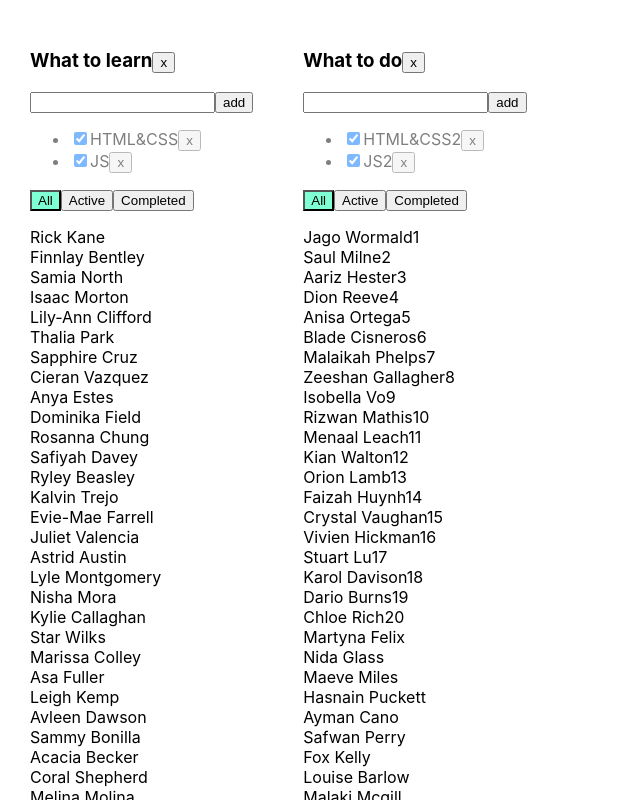
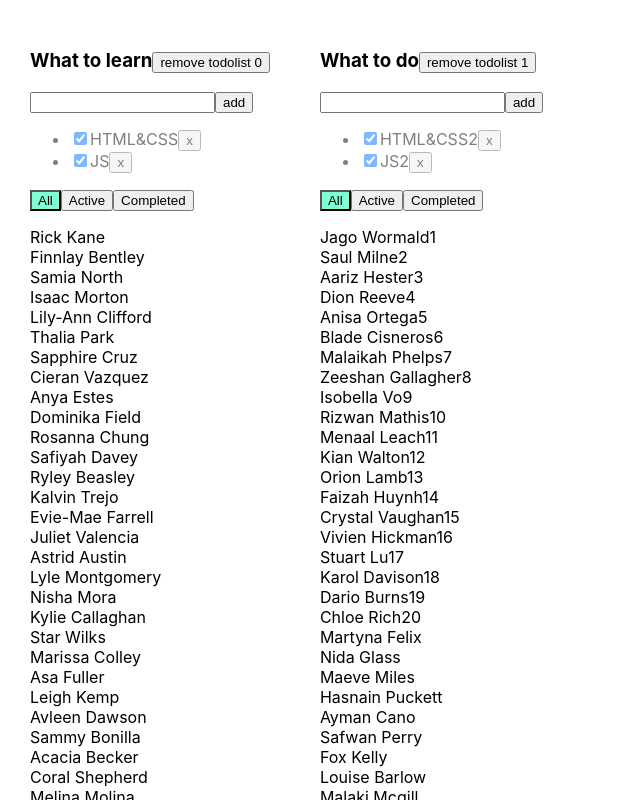
Before and after one commit to dktwho/callback-dop-1, a React (Create React App) app: page / in a window 1280 px wide. Shown: the top 800 px of the page, without its empty margins (0-640 px from the left). Built offline with nearby package versions, Linux system fonts and the light colour scheme.

Commit message:
Fixed remove TodoListHandler

```diff
--- a/src/Todolist.tsx
+++ b/src/Todolist.tsx
@@ -37,18 +37,18 @@ export function Todolist(props: PropsType) {
     }
 
     const addTaskClickHandler = () => {
-        props.addTask(title, props.id )
+        props.addTask(title, props.id)
         setTitle('')
+    }
+
+    const removeTodoListHandler = () => {
+        props.removeTodolist(props.id)
     }
 
 
     return <div>
         <h3> {props.title}
-            <button onClick={() => {
-                'removeTodolist'
-            }}>x
-            </button>
-
+            <Button name={`remove todolist ${props.id}`} callBack={() => removeTodoListHandler()}/>
         </h3>
         <div>
             <input value={title}
@@ -71,20 +71,26 @@ export function Todolist(props: PropsType) {
                     return <li key={t.taskId} className={t.isDone ? "is-done" : ""}>
                         <input type="checkbox" onChange={onChangeHandler} checked={t.isDone}/>
                         <span>{t.title}</span>
-                        <button onClick={() => {'removeTask'}}>x</button>
+                        <button onClick={() => {
+                            'removeTask'
+                        }}>x
+                        </button>
                     </li>
                 })
             }
         </ul>
         <div>
             <button className={props.filter === 'all' ? "active-filter" : ""}
-                    onClick={()=>{}}>All
+                    onClick={() => {
+                    }}>All
             </button>
             <button className={props.filter === 'active' ? "active-filter" : ""}
-                    onClick={()=>{}}>Active
+                    onClick={() => {
+                    }}>Active
             </button>
             <button className={props.filter === 'completed' ? "active-filter" : ""}
-                    onClick={()=>{}}>Completed
+                    onClick={() => {
+                    }}>Completed
             </button>
         </div>
         <p></p>
```
